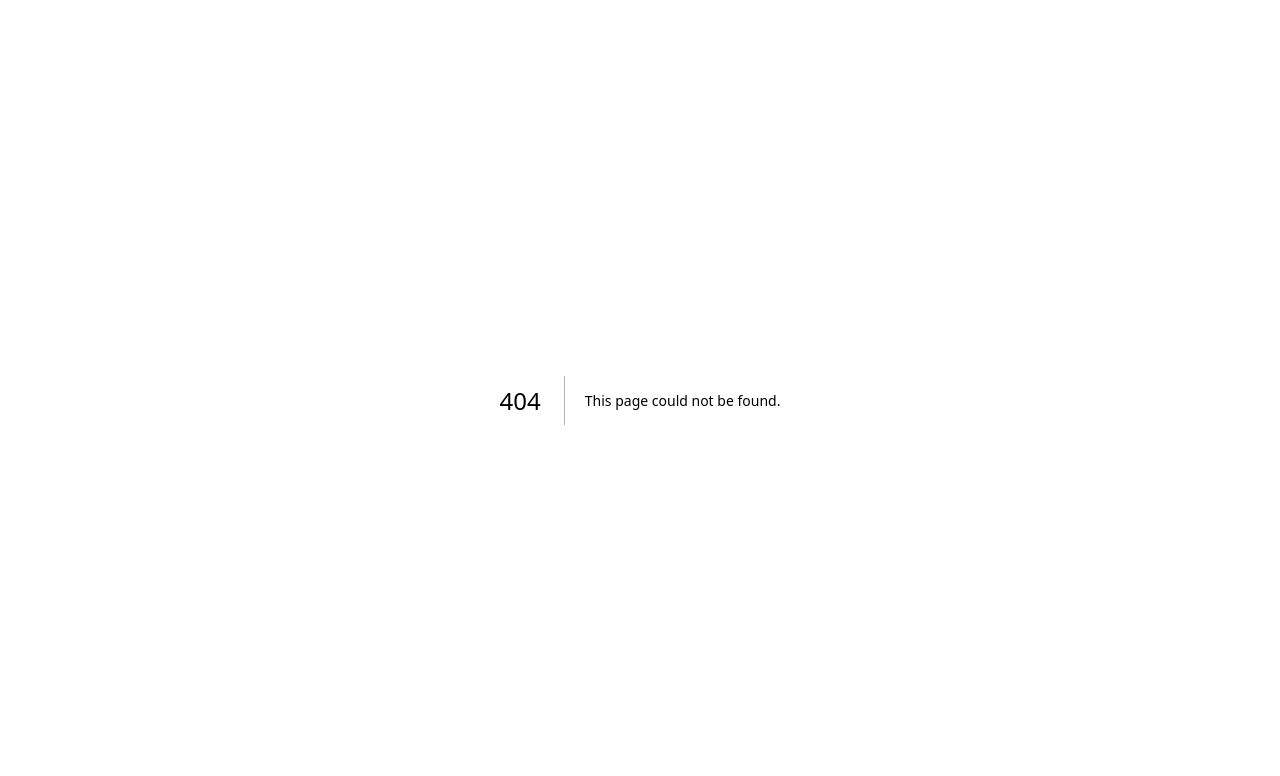
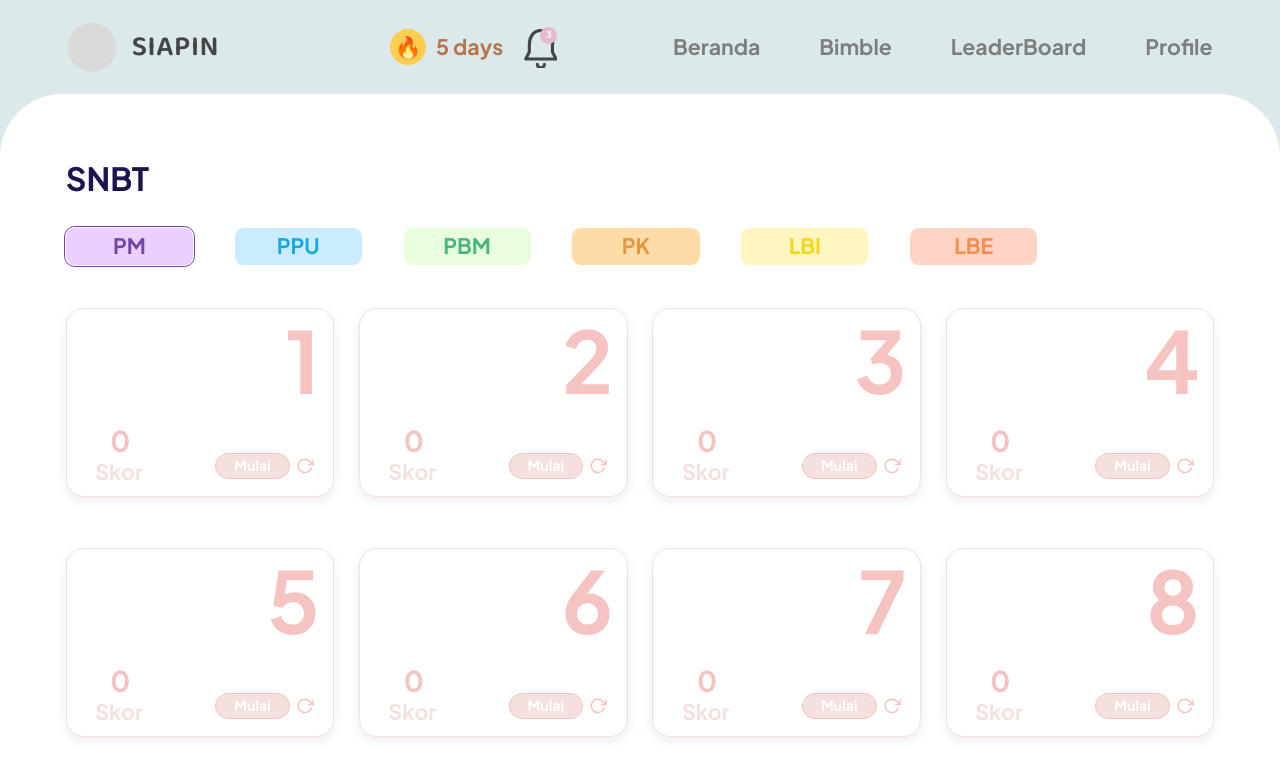
Before and after one commit to BagasRizkyHarySaputra/SIAPIN, a Next.js app: page /soal/snbt in a window 1280 px wide. Before the commit this address had no page. Shown: the top 776 px of the page. Built offline with nearby package versions, Linux system fonts and the light colour scheme.

Commit message:
feat(soal): halaman latihan soal per mode (SNBT/TKA) 1:1 Figma
- route dinamis /soal/[slug] dari pilihan mapel dashboard
- soal-board: pill subtes, daftar soal, interaksi pilih jawaban

```diff
--- /dev/null
+++ b/app/soal/[slug]/page.tsx
@@ -0,0 +1,42 @@
+"use client";
+
+import { use } from "react";
+import { notFound } from "next/navigation";
+import { Navbar } from "@/components/layout/navbar";
+import { SoalBoard } from "@/components/features/soal/soal-board";
+import { modeBySlug } from "@/lib/data/modes";
+import { cq, cqm } from "@/lib/cq";
+
+/** Halaman soal per mode — dibuka dari card SNBT/TKA SMA/TKA SMP di dashboard. */
+export default function SoalPage({
+  params,
+}: {
+  params: Promise<{ slug: string }>;
+}) {
+  const { slug } = use(params);
+  const mode = modeBySlug(slug);
+  if (!mode) notFound();
+
+  return (
+    <main
+      className="flex min-h-screen w-full flex-col bg-[#dbe9ea]"
+      style={{ minHeight: "100dvh" }}
+    >
+      <Navbar />
+
+      {/* white sheet — full sampai bawah layar */}
+      <div
+        className="soal-scope relative mx-auto flex w-full max-w-[1440px] flex-1 flex-col bg-white"
+        style={{
+          borderTopLeftRadius: cqm(70),
+          borderTopRightRadius: cqm(70),
+          paddingInline: cq(74),
+          paddingTop: cqm(72),
+          paddingBottom: cqm(76),
+        }}
+      >
+        <SoalBoard mode={mode} />
+      </div>
+    </main>
+  );
+}
--- /dev/null
+++ b/components/features/soal/soal-board.tsx
@@ -0,0 +1,216 @@
+"use client";
+
+import { useState } from "react";
+import { cqm } from "@/lib/cq";
+import type { Mode } from "@/lib/types";
+
+/** Palet pill SNBT 1:1 dari Figma (frame 299-1225). */
+const SNBT_PILLS: Record<string, { text: string; bg: string }> = {
+  pm: { text: "#7046aa", bg: "#ebcfff" },
+  ppu: { text: "#16a9dd", bg: "#cbecff" },
+  pbm: { text: "#49b482", bg: "#e9ffdb" },
+  pk: { text: "#e3983d", bg: "#ffdba7" },
+  lbi: { text: "#f7d416", bg: "#fff6bf" },
+  lbe: { text: "#fe8b4c", bg: "#ffd4c4" },
+};
+
+/** Accent -> pastel (campur putih 78%) untuk pill mode selain SNBT. */
+function pastel(hex: string, t = 0.78): string {
+  const r = parseInt(hex.slice(1, 3), 16);
+  const g = parseInt(hex.slice(3, 5), 16);
+  const b = parseInt(hex.slice(5, 7), 16);
+  const m = (v: number) => Math.round(v + (255 - v) * t);
+  return `rgb(${m(r)}, ${m(g)}, ${m(b)})`;
+}
+
+function pillStyle(modeSlug: string, accent: string) {
+  if (modeSlug === "snbt") {
+    const p = SNBT_PILLS[accent];
+    if (p) return p;
+  }
+  return { text: accent, bg: pastel(accent) };
+}
+
+/** 8 paket drill dummy — skor 0 (belum dikerjakan). */
+const PACKETS = Array.from({ length: 8 }, (_, i) => ({
+  no: i + 1,
+  skor: 0,
+}));
+
+function RetryIcon() {
+  return (
+    <svg
+      viewBox="0 0 24 24"
+      style={{ width: cqm(20), height: cqm(20) }}
+      fill="none"
+      stroke="#f5c3c2"
+      strokeWidth={2}
+      strokeLinecap="round"
+      strokeLinejoin="round"
+      aria-hidden
+    >
+      <polyline points="23 4 23 10 17 10" />
+      <path d="M20.49 15a9 9 0 1 1-2.12-9.36L23 10" />
+    </svg>
+  );
+}
+
+export function SoalBoard({ mode }: { mode: Mode }) {
+  const [selected, setSelected] = useState(0);
+
+  return (
+    <div className="w-full">
+      {/* Judul mode — SMP/SMA/SNBT mengikuti card dashboard yang ditekan */}
+      <h1
+        className="font-bold"
+        style={{ fontSize: cqm(36), color: "#1c1451", lineHeight: 1.25, margin: 0 }}
+      >
+        {mode.name}
+      </h1>
+
+      {/* Pill subtes */}
+      <div
+        className="flex flex-wrap"
+        style={{ marginTop: cqm(33), columnGap: cqm(47), rowGap: cqm(24) }}
+      >
+        {mode.subtests.map((s, i) => {
+          const p = pillStyle(
+            mode.slug,
+            mode.slug === "snbt" ? s.slug : s.color,
+          );
+          const isActive = i === selected;
+          return (
+            <button
+              key={s.slug}
+              type="button"
+              onClick={() => setSelected(i)}
+              className="shrink-0 cursor-pointer transition hover:brightness-[0.96]"
+              style={{
+                width: cqm(143),
+                height: cqm(42),
+                borderRadius: cqm(10),
+                backgroundColor: p.bg,
+                color: p.text,
+                fontSize: cqm(24),
+                fontWeight: 700,
+                border: "none",
+                fontFamily: "inherit",
+                outline: isActive ? `${cqm(2)} solid ${p.text}` : "none",
+                outlineOffset: cqm(2),
+              }}
+            >
+              {s.short}
+            </button>
+          );
+        })}
+      </div>
+
+      {/* Grid paket soal — 4 kolom desktop, maks 2 kolom di HP */}
+      <div
+        className="grid grid-cols-2 justify-items-center md:grid-cols-4"
+        style={{ marginTop: cqm(49), columnGap: cqm(28), rowGap: cqm(58) }}
+      >
+        {PACKETS.map((c) => (
+          <div
+            key={c.no}
+            style={{
+              position: "relative",
+              width: cqm(302),
+              height: cqm(212),
+              borderRadius: cqm(20),
+              backgroundColor: "#ffffff",
+              border: `${cqm(2)} solid #f4e0df`,
+              boxShadow: `0 ${cqm(4)} ${cqm(12)} rgba(28, 20, 81, 0.08)`,
+            }}
+          >
+            {/* nomor paket */}
+            <span
+              className="font-bold"
+              style={{
+                position: "absolute",
+                right: cqm(15),
+                top: cqm(8),
+                fontSize: cqm(96),
+                lineHeight: 1,
+                color: "#f5c3c2",
+              }}
+            >
+              {c.no}
+            </span>
+
+            {/* skor */}
+            <span
+              className="font-bold"
+              style={{
+                position: "absolute",
+                left: cqm(49),
+                top: cqm(130),
+                fontSize: cqm(32),
+                lineHeight: 1.1,
+                color: "#f5c3c2",
+              }}
+            >
+              {c.skor}
+            </span>
+            <span
+              className="font-bold"
+              style={{
+                position: "absolute",
+                left: cqm(32),
+                top: cqm(169),
+                fontSize: cqm(24),
+                lineHeight: 1.1,
+                color: "#f4e0df",
+              }}
+            >
+              Skor
+            </span>
+
+            {/* tombol Mulai */}
+            <button
+              type="button"
+              className="cursor-pointer transition hover:brightness-[0.96]"
+              style={{
+                position: "absolute",
+                left: cqm(167),
+                top: cqm(161),
+                width: cqm(84),
+                height: cqm(30),
+                borderRadius: cqm(20),
+                backgroundColor: "#f4e0df",
+                border: `${cqm(2)} solid #f5c3c2`,
+                color: "#ffffff",
+                fontSize: cqm(16),
+                fontWeight: 700,
+                fontFamily: "inherit",
+                display: "flex",
+                alignItems: "center",
+                justifyContent: "center",
+              }}
+            >
+              Mulai
+            </button>
+
+            {/* ikon ulangi */}
+            <button
+              type="button"
+              aria-label="Ulangi"
+              className="cursor-pointer transition hover:brightness-[0.96]"
+              style={{
+                position: "absolute",
+                left: cqm(258),
+                top: cqm(166),
+                background: "none",
+                border: "none",
+                padding: 0,
+                display: "flex",
+              }}
+            >
+              <RetryIcon />
+            </button>
+          </div>
+        ))}
+      </div>
+    </div>
+  );
+}
```
